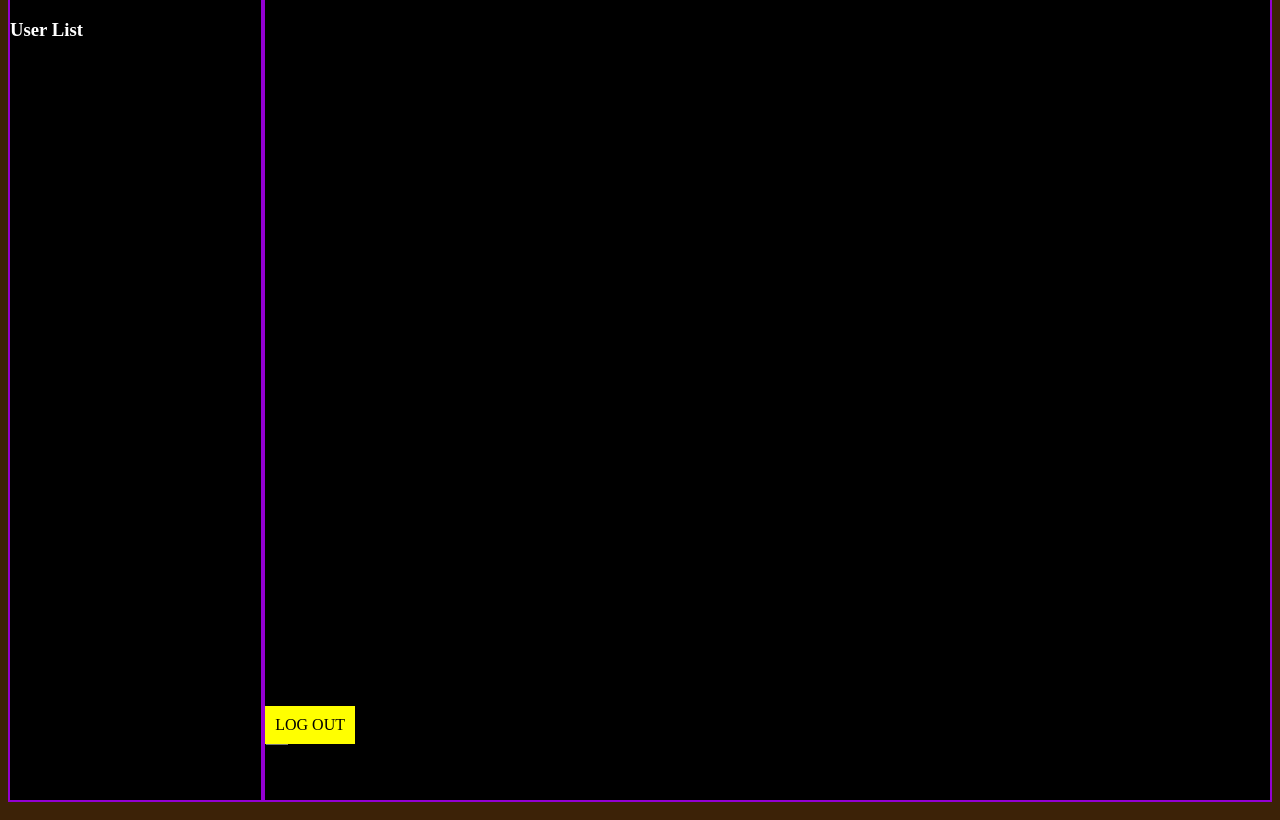
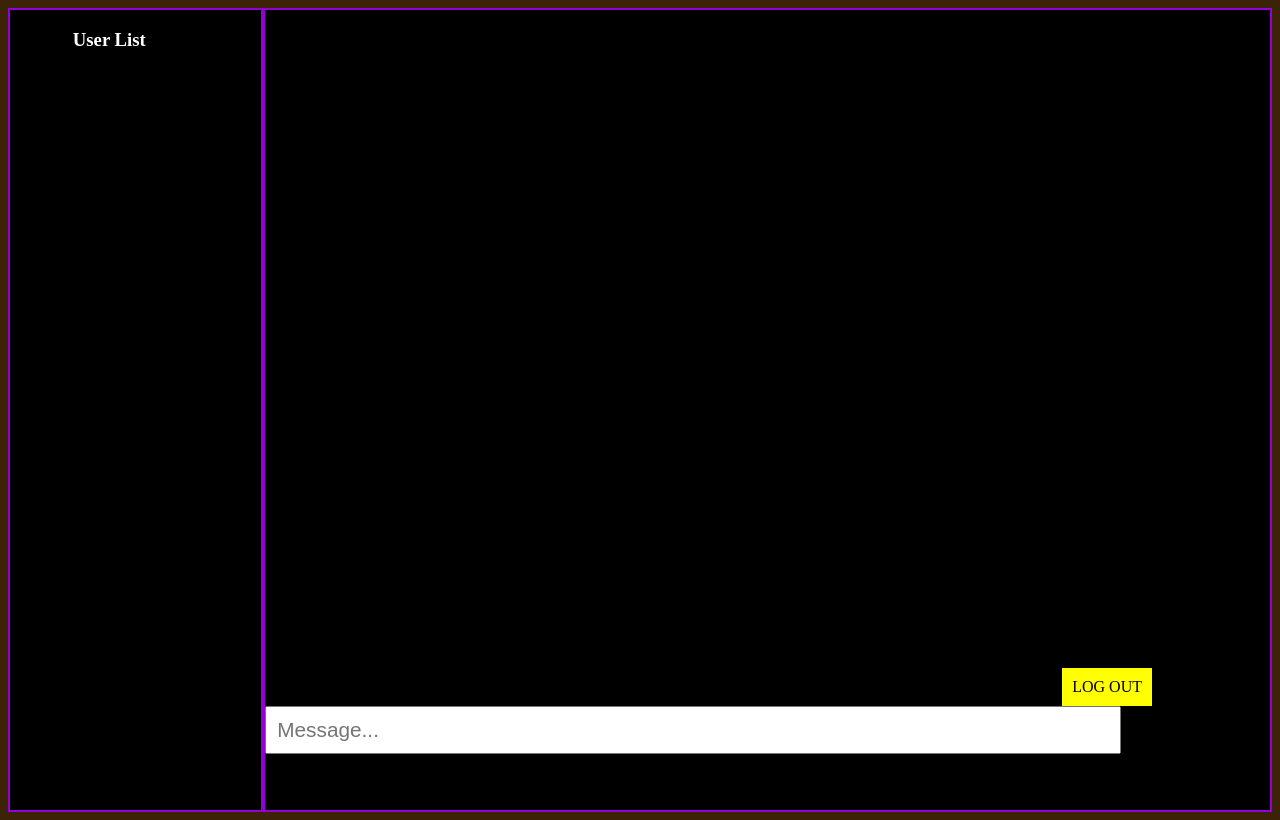
Before and after one commit to Obsidian-fun/Supercool, a website: page chatroom.ejs in a window 1280 px wide. Shown: the part 94-914 px from the top of the page. Drawn offline with nearby package versions, Linux system fonts and the light colour scheme; files that its build step writes are made by us from their sources; no server answers.

Commit message:
modified:   chatroom.ejs

```diff
--- a/chatroom.ejs
+++ b/chatroom.ejs
@@ -32,6 +32,10 @@
     color: #d3e4d5;
    }
 
+   h3{
+    margin-left: 25%;
+   }
+
   .credit-header {
     display: flex;
    }
@@ -53,6 +57,7 @@
     border-radius: 50%;
     margin-right: 20px;
     margin-top: 0px;
+    border: 1px solid yellow;
   }
 
   .obsidian:hover{
@@ -77,6 +82,7 @@
 
   .Container {
     display: flex;
+    margin-top: 10px;
   }
 
   .Container .Users{
@@ -86,22 +92,24 @@
     height: 100vh;
     border: 2px solid #9400d3;
   }
+
   .Container .Chatbox {
     background-color: black;
     width: 80%;
     color: white;
+    border: 2px solid #9400d3;
     height: 100vh;
-    border: 2px solid #9400d3;
   }
 
   #form {
     position: absolute;
-    bottom: 0;
+    top: 100%;
   }
 
-  #form #message-input{
-    position: absolute;
-    width: 65%;
+  .Container .Chatbox #form #message-input {
+    position: relative;
+    width: 65vw;
+    font-size: 1.3rem;
     padding: 10px;
   }
 
@@ -111,7 +119,8 @@
     text-decoration: none;
     background-color: yellow;
     padding: 10px;
-    top: 100vh;
+    bottom: 0;
+    right: 10%;
   }
 
   </style>
@@ -129,13 +138,11 @@
   </div>
     <a href="/" class="navbar">Home</a>
     <a href="#" class="navbar">About</a>
-  </div>
 
  <div class="Container">
   <!-- User List -->
   <div class="Users">
     <h3>User List</h3>
-
   </div>
   <!-- Chatbox -->
   <div class="Chatbox">
@@ -147,7 +154,6 @@
     <a class="logout-button" href="/logout">LOG OUT</a>
     </div>
   </div>
+ </div>
 
-
- </div>
 </body>
```
